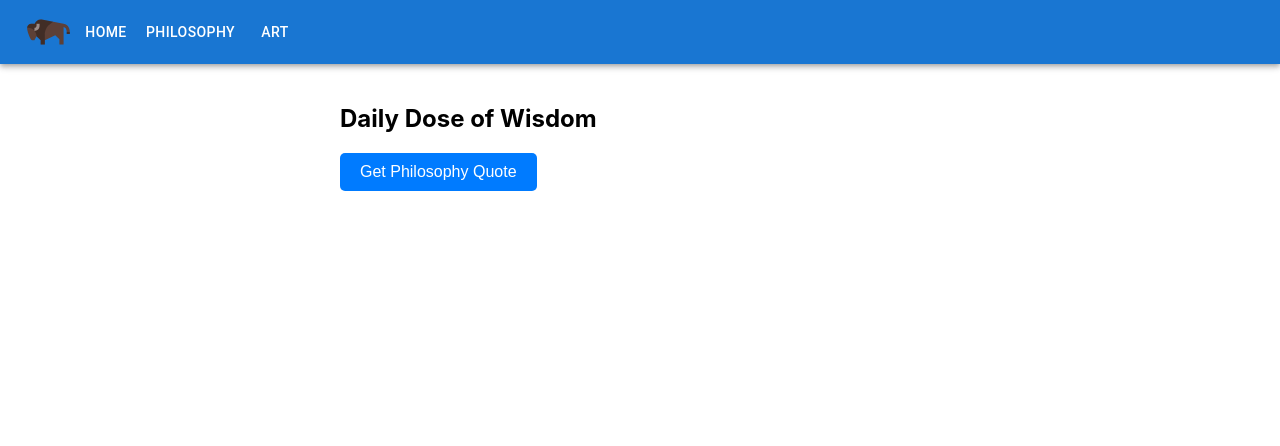
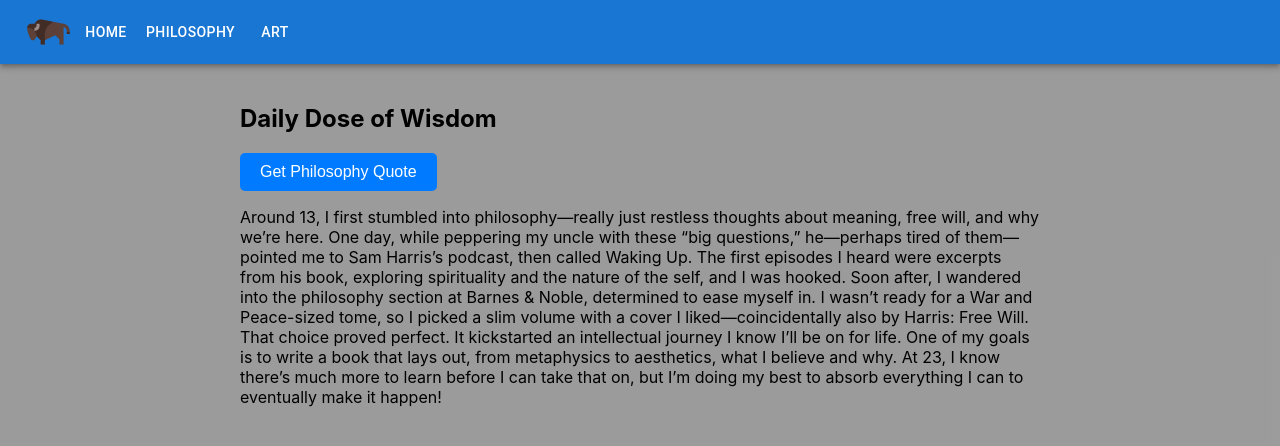
Before and after one commit to cfrancis15/personal_site, a React (Create React App) app in the folder client/: page /philosophy in a window 1280 px wide. Shown: the top 446 px of the page. Built offline with nearby package versions, Linux system fonts and the light colour scheme.

Commit message:
Philosophy Blurb

```diff
--- a/client/src/components/Philosophy.js
+++ b/client/src/components/Philosophy.js
@@ -1,4 +1,7 @@
 import React, {useState} from 'react';
+
+
+
 
 function Philosophy(){
     const [quote, setQuote] = useState('');
@@ -35,7 +38,7 @@ function Philosophy(){
     };
 
     return (
-        <div style={{ padding: '20px', maxWidth: '600px', margin: '0 auto' }}>
+        <div style={{ padding: '20px', maxWidth: '800px', margin: '0 auto' }}>
             <h2>Daily Dose of Wisdom</h2>
 
             <button
@@ -78,9 +81,29 @@ function Philosophy(){
                 }}>
                     <strong>Quote:</strong><br />
                     {quote}
+
+
+
+                <br/>
+
+
                 </div>
             )}
+
+
+
+       <p>
+
+        Around 13, I first stumbled into philosophy—really just restless thoughts about meaning, free will, and why we’re here. One day, while peppering my uncle with these “big questions,” he—perhaps tired of them—pointed me to Sam Harris’s podcast, then called Waking Up. The first episodes I heard were excerpts from his book, exploring spirituality and the nature of the self, and I was hooked.
+
+Soon after, I wandered into the philosophy section at Barnes & Noble, determined to ease myself in. I wasn’t ready for a War and Peace-sized tome, so I picked a slim volume with a cover I liked—coincidentally also by Harris: Free Will. That choice proved perfect.
+
+It kickstarted an intellectual journey I know I’ll be on for life. One of my goals is to write a book that lays out, from metaphysics to aesthetics, what I believe and why. At 23, I know there’s much more to learn before I can take that on, but I’m doing my best to absorb everything I can to eventually make it happen!</p>
+
+
+
         </div>
+
     );
 }
 
--- a/client/src/index.css
+++ b/client/src/index.css
@@ -5,9 +5,15 @@ body {
     sans-serif;
   -webkit-font-smoothing: antialiased;
   -moz-osx-font-smoothing: grayscale;
+  background-color: #7c7c7c81;
 }
 
 code {
   font-family: source-code-pro, Menlo, Monaco, Consolas, 'Courier New',
     monospace;
 }
+
+#root {
+  background-color: #7c7c7c81;
+  min-height: 100vh;
+}
```
Also changed, not shown: client/src/components/BookCards.js (added).
